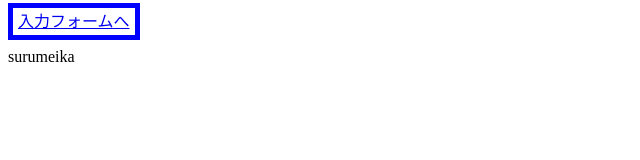
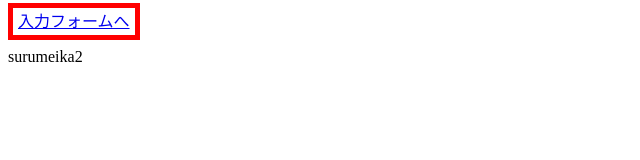
Before and after one commit to surumeika0207/conflict-test, a plain HTML site: page conflict-test/index.html in a window 1280 px wide. Shown: the whole page, without its empty margins (0-640 px from the left). Drawn offline with Linux system fonts and the light colour scheme.

Commit message:
index.htmlの色を変更

```diff
--- a/conflict-test/index.html
+++ b/conflict-test/index.html
@@ -13,8 +13,8 @@
 </head>
 <body>
 
-    <a href="form.html" style="border: solid blue 5px;">入力フォームへ</a>
-    <p>surumeika</p>
+    <a href="form.html" style="border: solid red 5px;">入力フォームへ</a>
+    <p>surumeika2</p>
 
 
 </body>
```
